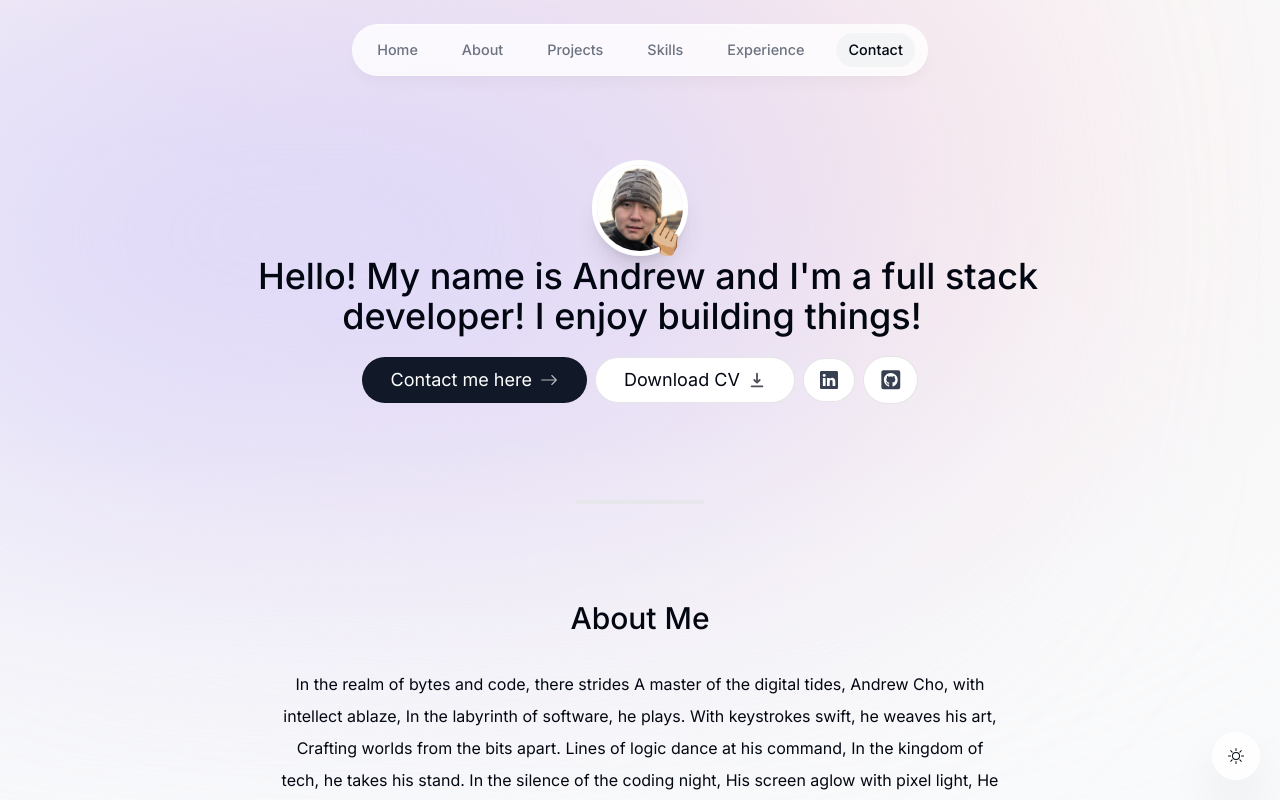
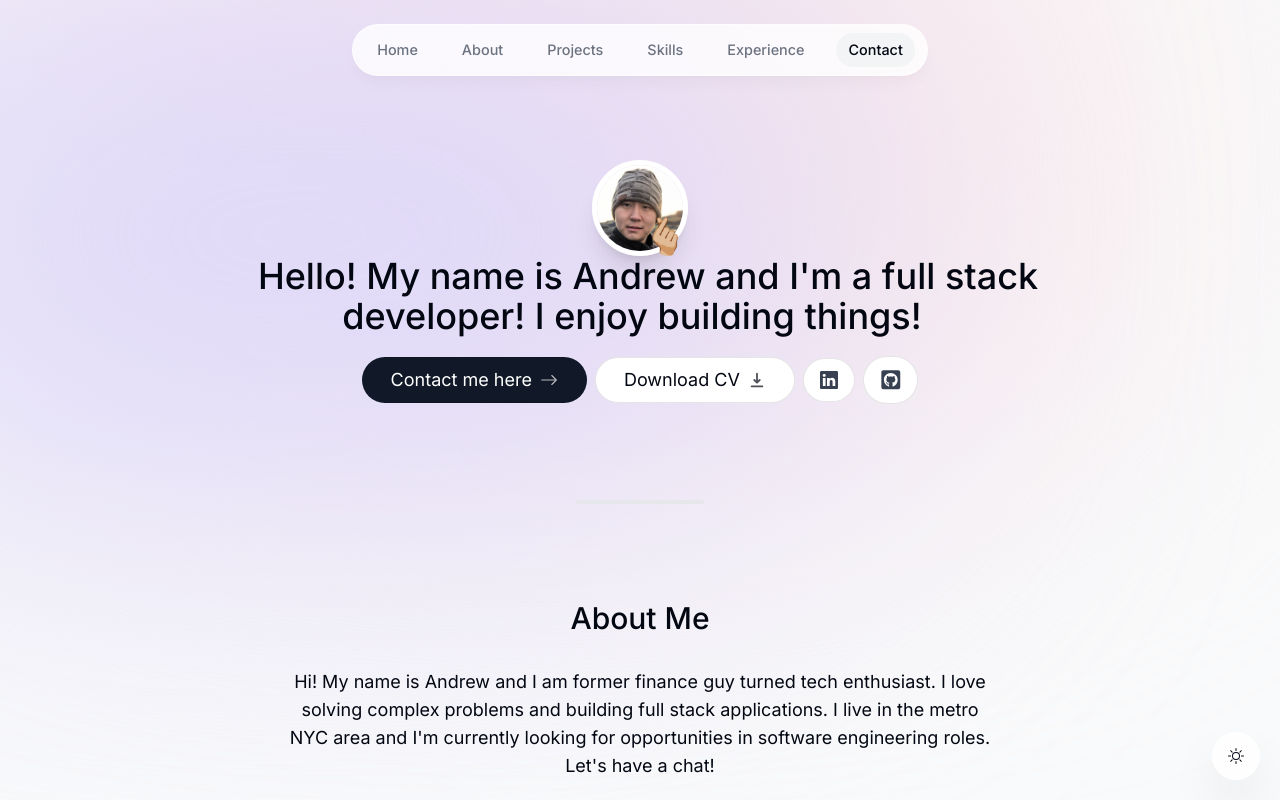
Before and after one commit to cisdell/personal_web_ver2, a Next.js app: page / in a window 1280 px wide. Shown: the top 800 px of the page. Built offline with nearby package versions, Linux system fonts and the light colour scheme; no server answers.

Commit message:
updated intro language

```diff
--- a/components/about.tsx
+++ b/components/about.tsx
@@ -30,20 +30,12 @@ export default function About() {
     >
       {/* <SectionHeading>Projects</SectionHeading> */}
       <SectionHeading title={"About Me"} />
-      <p className="mb-3">
-        In the realm of bytes and code, there strides A master of the digital
-        tides, Andrew Cho, with intellect ablaze, In the labyrinth of software,
-        he plays. With keystrokes swift, he weaves his art, Crafting worlds from
-        the bits apart. Lines of logic dance at his command, In the kingdom of
-        tech, he takes his stand. In the silence of the coding night, His screen
-        aglow with pixel light, He delves into the realm unseen, Where dreams of
-        algorithms convene. Through bugs and glitches, he charts his way, A
-        troubleshooter in the break of day. His mind a fortress, his heart a
-        guide, In the endless quest for code refined. With every function, every
-        class, He carves his name in the digital mass. A symphony of ones and
-        zeros, his song, In the grand orchestra of code, he belongs. Andrew Cho,
-        the software sage, Navigating through the digital maze. In ones and
-        zeros, his legacy gleams, A pioneer in the land of digital dreams.
+      <p className="mb-3 text-lg">
+        Hi! My name is Andrew and I am former finance guy turned tech
+        enthusiast. I love solving complex problems and building full stack
+        applications. I live in the metro NYC area and I&apos;m currently
+        looking for opportunities in software engineering roles. <br></br>
+        Let&apos;s have a chat!
       </p>
     </motion.section>
   );
```
